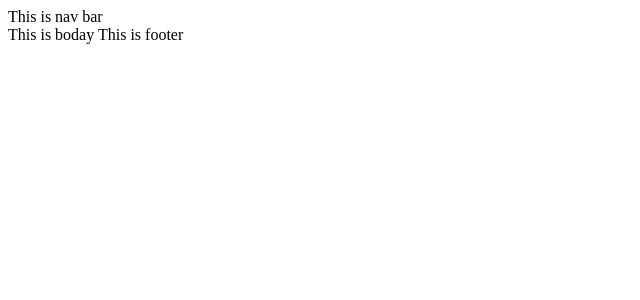
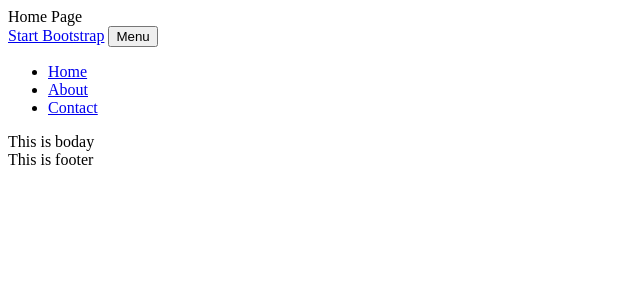
Before and after one commit to satbirmalhi/Django-Website-Project, a Django app: page / in a window 1280 px wide. Shown: the top 300 px of the page, without its empty margins (0-640 px from the left). Run offline with Django 3.2, Linux system fonts and the light colour scheme.

Commit message:
updating files

```diff
--- a/MathMeUp_website/templates/base.html
+++ b/MathMeUp_website/templates/base.html
@@ -1,22 +1,28 @@
 {% load static %}
 <!-- Tamplates/base.html -->
-
 <!DOCTYPE html>
 <html lang="en">
-<head>
-    <meta charset="UTF-8">
-     <title>
-        {% block title %}Sav{% endblock %}
-     </title>
 
 
+
+
+<head>
+    {% block title %}   {% endblock %}
 </head>
+
+
+
 
 <body>
 {% include 'navbar.html'%}
 <main id="main">
-{% block content%}
-{% endblock %}
+{% block content%}   {% endblock %}
+</main>
 {% include 'footer.html'%}
 </body>
+
+
+
+
+
 </html>
--- a/MathMeUp_website/templates/index.html
+++ b/MathMeUp_website/templates/index.html
@@ -1,6 +1,10 @@
 {% extends "base.html" %}
 {% load static %}
-{% block title %} Home Page  {% endblock %}
+
+{% block title %}
+ Home Page
+{% endblock %}
+
 {% block content %}
  This is boday
 {% endblock %}
--- a/MathMeUp_website/templates/navbar.html
+++ b/MathMeUp_website/templates/navbar.html
@@ -1,2 +1,20 @@
 
-This is nav bar
+
+
+
+<nav class="navbar navbar-expand-lg bg-secondary text-uppercase fixed-top" id="mainNav">
+    <div class="container">
+        <a class="navbar-brand" href="#page-top">Start Bootstrap</a>
+        <button class="navbar-toggler text-uppercase font-weight-bold bg-primary text-white rounded" type="button" data-bs-toggle="collapse" data-bs-target="#navbarResponsive" aria-controls="navbarResponsive" aria-expanded="false" aria-label="Toggle navigation">
+            Menu
+            <i class="fas fa-bars"></i>
+        </button>
+        <div class="collapse navbar-collapse" id="navbarResponsive">
+            <ul class="navbar-nav ms-auto">
+                <li class="nav-item mx-0 mx-lg-1"><a class="nav-link py-3 px-0 px-lg-3 rounded" href="#portfolio">Home</a></li>
+                <li class="nav-item mx-0 mx-lg-1"><a class="nav-link py-3 px-0 px-lg-3 rounded" href="#about">About</a></li>
+                <li class="nav-item mx-0 mx-lg-1"><a class="nav-link py-3 px-0 px-lg-3 rounded" href="#contact">Contact</a></li>
+            </ul>
+        </div>
+    </div>
+</nav>
```
Also changed, not shown: README.md.
